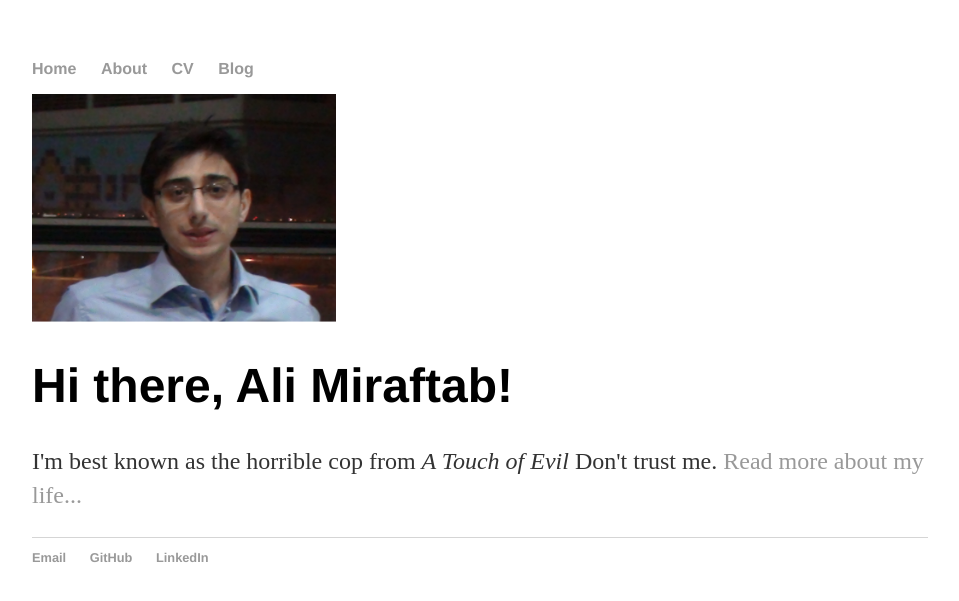
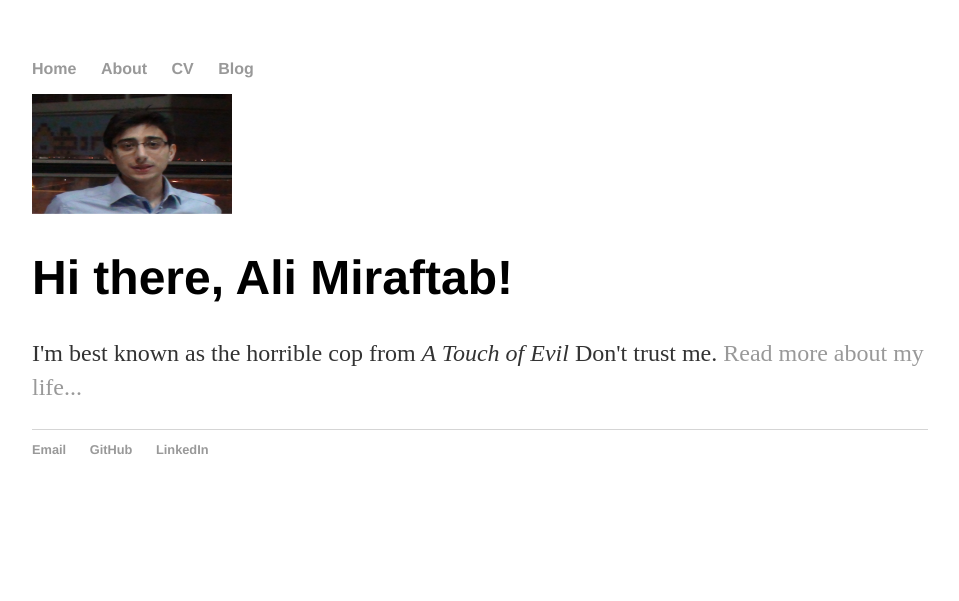
Before and after one commit to AliMiraftab/AliMiraftab.github.io, a Jekyll site: the page built from index.html, in a window 1280 px wide. Shown: the top 601 px of the page, without its empty margins (160-1119 px from the left). Built offline with Jekyll 4.4.1, drawn with Linux system fonts in a browser that asks for light colours.

Commit message:
Update default.html

```diff
--- a/_layouts/default.html
+++ b/_layouts/default.html
@@ -15,7 +15,7 @@
 	        		<li><a href="/blog">Blog</a></li>
 	    		</ul>
 			</nav>
-			<img src="/pic/Ali_memorial.png" alt="Mountain View" style="width:304px;height:228px;">
+			<img src="/pic/Ali_memorial.png" alt="Memorial Pic" style="width:200px;height:120px;">
 			<div class="container">
 
 			{{ content }}
```
